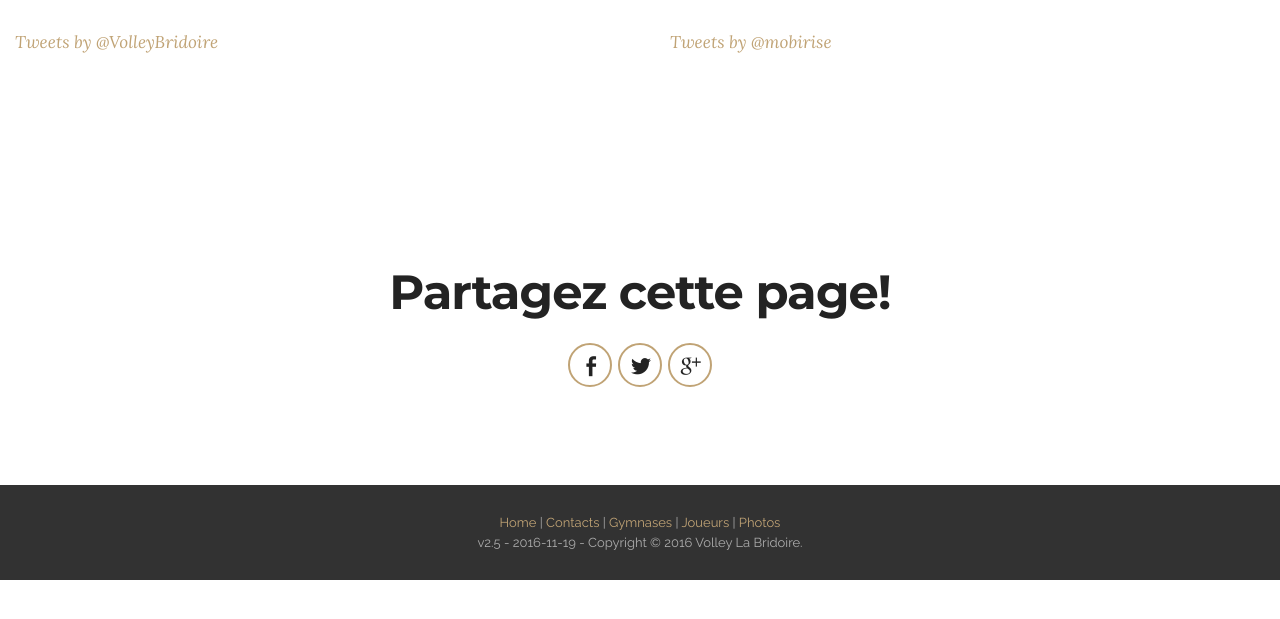
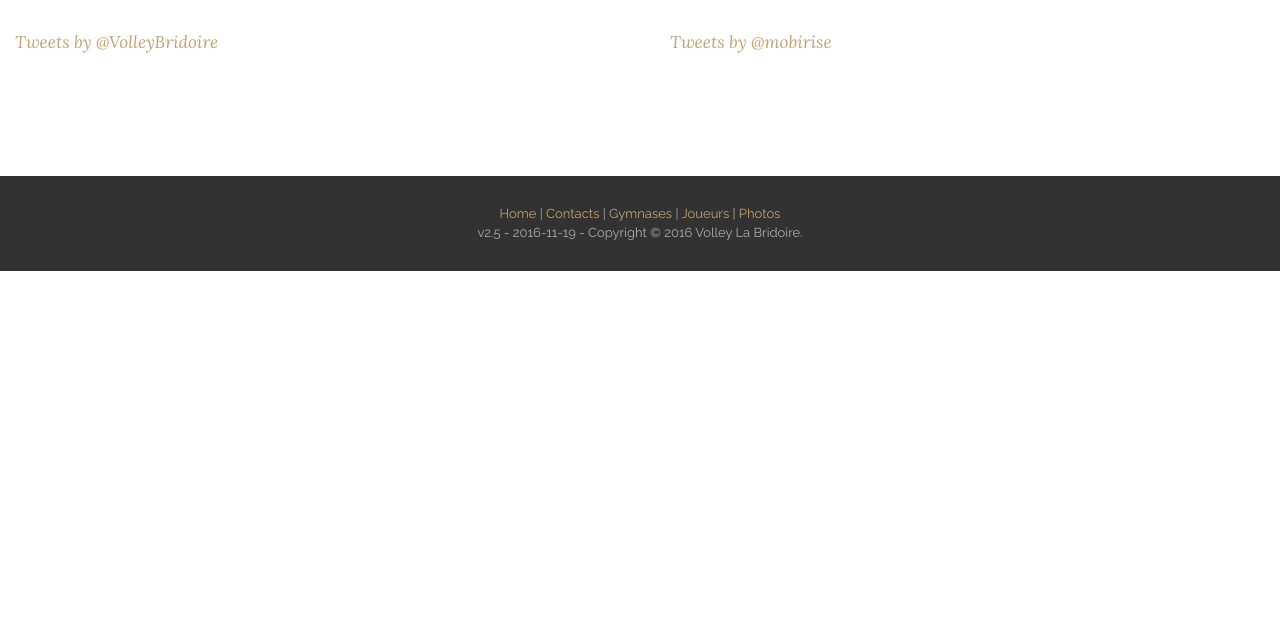
Before and after one commit to okorach/volley-bridoire-web, a PHP site: page /twitter.php in a window 1280 px wide. Shown: the part 90-709 px from the top of the page. Run offline with PHP 8.4, Linux system fonts and the light colour scheme; some libraries are stand-ins or nearby versions; some web fonts are replaced.

Commit message:
Remove FB Twitter G+ link

```diff
--- a/twitter.php
+++ b/twitter.php
@@ -1,10 +1,10 @@
-<?php include 'inc/header.html';?>
+<?php require_once 'inc/header.html';?>
 
 <body>
 
-<?php include 'inc/analytics.html';?>
+<?php include_once 'inc/analytics.html';?>
 
-<?php include 'inc/menubar.html';?>
+<?php require_once 'inc/menubar.html';?>
 
 <section class="mbr-section mbr-section--relative mbr-section--fixed-size" id="twitter-feed-block-1" style="background-color: rgb(255, 255, 255);">
 
@@ -26,37 +26,9 @@
         </div>
 </section>
 
-<section class="mbr-section mbr-section-md-padding mbr-after-navbar" id="page3-social-buttons1-0" style="background-color: rgb(255, 255, 255); padding-top: 90px; padding-bottom: 90px;">
+	<?php include_once 'inc/footer.html';?>
 
-    <div class="container">
-        <div class="row">
-            <div class="col-md-8 col-md-offset-2 text-xs-center">
-                <h3 class="mbr-section-title display-2">Partagez cette page!</h3>
-                <div>
-
-                  <div class="mbr-social-likes" data-counters="false">
-                    <span class="btn btn-social facebook" title="Share link on Facebook">
-                        <i class="socicon socicon-facebook"></i>
-                    </span>
-                    <span class="btn btn-social twitter" title="Share link on Twitter">
-                        <i class="socicon socicon-twitter"></i>
-                    </span>
-                    <span class="btn btn-social plusone" title="Share link on Google+">
-                        <i class="socicon socicon-google"></i>
-                    </span>
-
-
-                  </div>
-
-                </div>
-            </div>
-        </div>
-    </div>
-</section>
-
-	<?php include 'inc/footer.html';?>
-
-	<?php include 'inc/jsscripts.html';?>
+	<?php include_once 'inc/jsscripts.html';?>
    <script src="https://platform.twitter.com/widgets.js"></script>
 
   <input name="animation" type="hidden">
```
